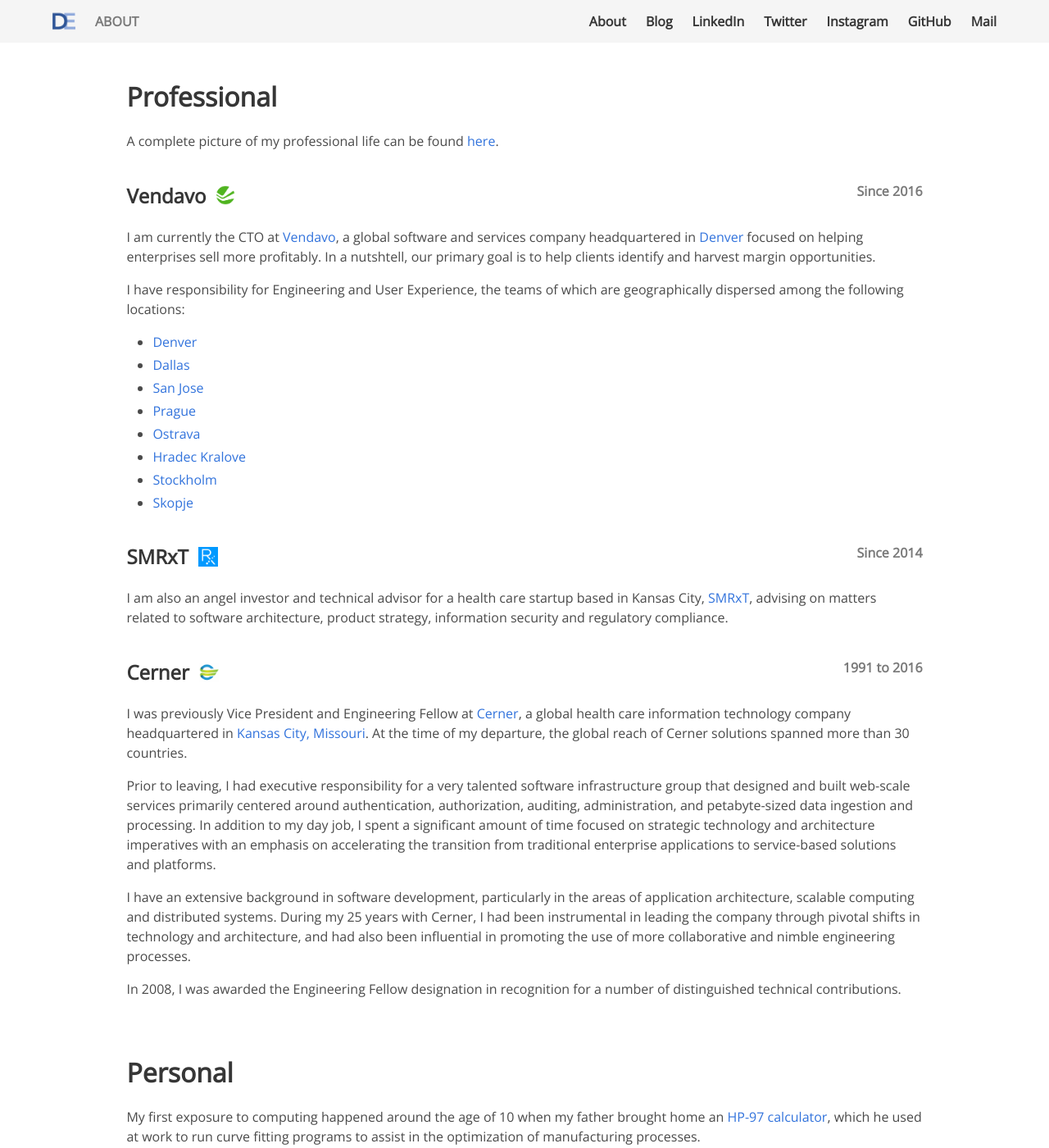
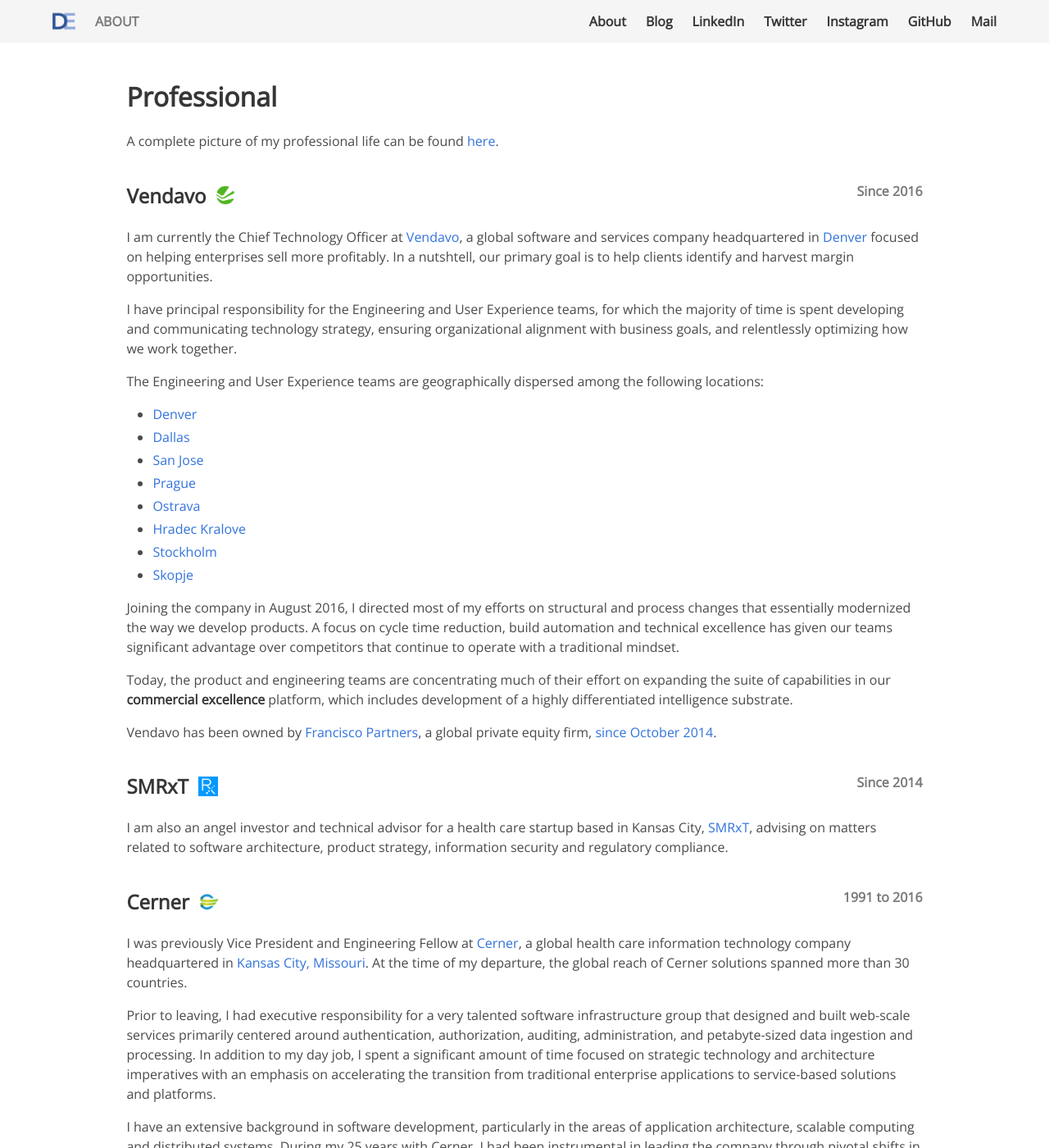
Before and after one commit to davidledwards/davidledwards.github.io, a Jekyll site: the page built from about/index.html, in a window 1280 px wide and 1400 px high. Shown: the whole window at 82% size. Built offline with Jekyll 4.4.1, drawn with Linux system fonts in a browser that asks for light colours; nearby versions of some CDN libraries; some of the changed text lies outside the part shown.

Commit message:
update about page

```diff
--- a/about/index.html
+++ b/about/index.html
@@ -28,10 +28,13 @@
     </div>
 </div>
 <p>
-    I am currently the CTO at <a href="http://www.vendavo.com">Vendavo</a>, a global software and services company headquartered in <a href="https://goo.gl/maps/YhCJhNTBw1S2">Denver</a> focused on helping enterprises sell more profitably. In a nutshtell, our primary goal is to help clients identify and harvest margin opportunities.
+    I am currently the Chief Technology Officer at <a href="http://www.vendavo.com">Vendavo</a>, a global software and services company headquartered in <a href="https://goo.gl/maps/YhCJhNTBw1S2">Denver</a> focused on helping enterprises sell more profitably. In a nutshtell, our primary goal is to help clients identify and harvest margin opportunities.
 </p>
 <p>
-    I have responsibility for Engineering and User Experience, the teams of which are geographically dispersed among the following locations:
+    I have principal responsibility for the Engineering and User Experience teams, for which the majority of time is spent developing and communicating technology strategy, ensuring organizational alignment with business goals, and relentlessly optimizing how we work together.
+</p>
+<p>
+    The Engineering and User Experience teams are geographically dispersed among the following locations:
 </p>
 <ul>
     <li><a href="https://goo.gl/maps/YhCJhNTBw1S2">Denver</a></li>
@@ -43,6 +46,15 @@
     <li><a href="https://goo.gl/maps/ehfkpwVLvTE2">Stockholm</a></li>
     <li><a href="https://goo.gl/maps/M1KannUcvTv">Skopje</a></li>
 </ul>
+<p>
+    Joining the company in August 2016, I directed most of my efforts on structural and process changes that essentially modernized the way we develop products. A focus on cycle time reduction, build automation and technical excellence has given our teams significant advantage over competitors that continue to operate with a traditional mindset.
+</p>
+<p>
+    Today, the product and engineering teams are concentrating much of their effort on expanding the suite of capabilities in our <strong>commercial excellence</strong> platform, which includes development of a highly differentiated intelligence substrate.
+</p>
+<p>
+    Vendavo has been owned by <a href="https://www.franciscopartners.com/home">Francisco Partners</a>, a global private equity firm, <a href="https://www.franciscopartners.com/news/francisco-partners-completes-acquisition-of-vendavo-inc">since October 2014</a>.
+</p>
 <br>
 <div class="level is-mobile">
     <div class="level-left">
```
Also changed, not shown: other parts of about/index.html (+1 -1 lines).
